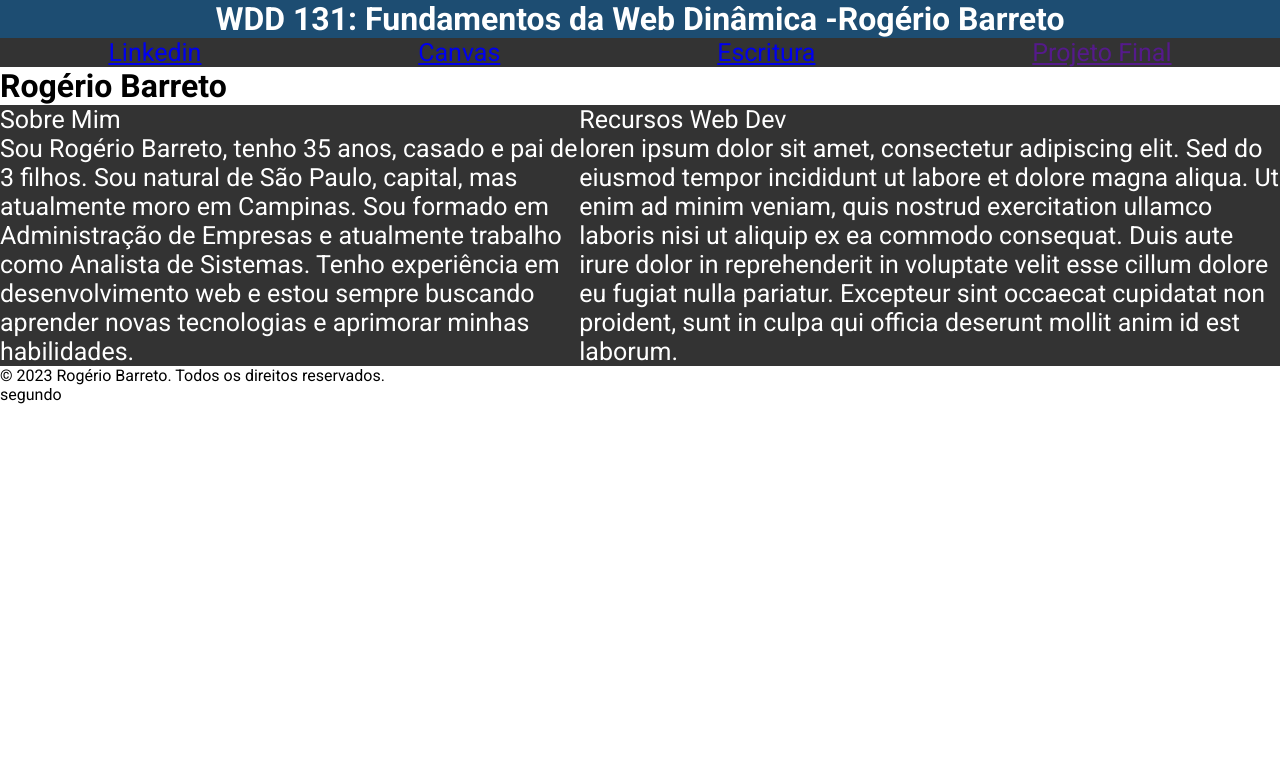
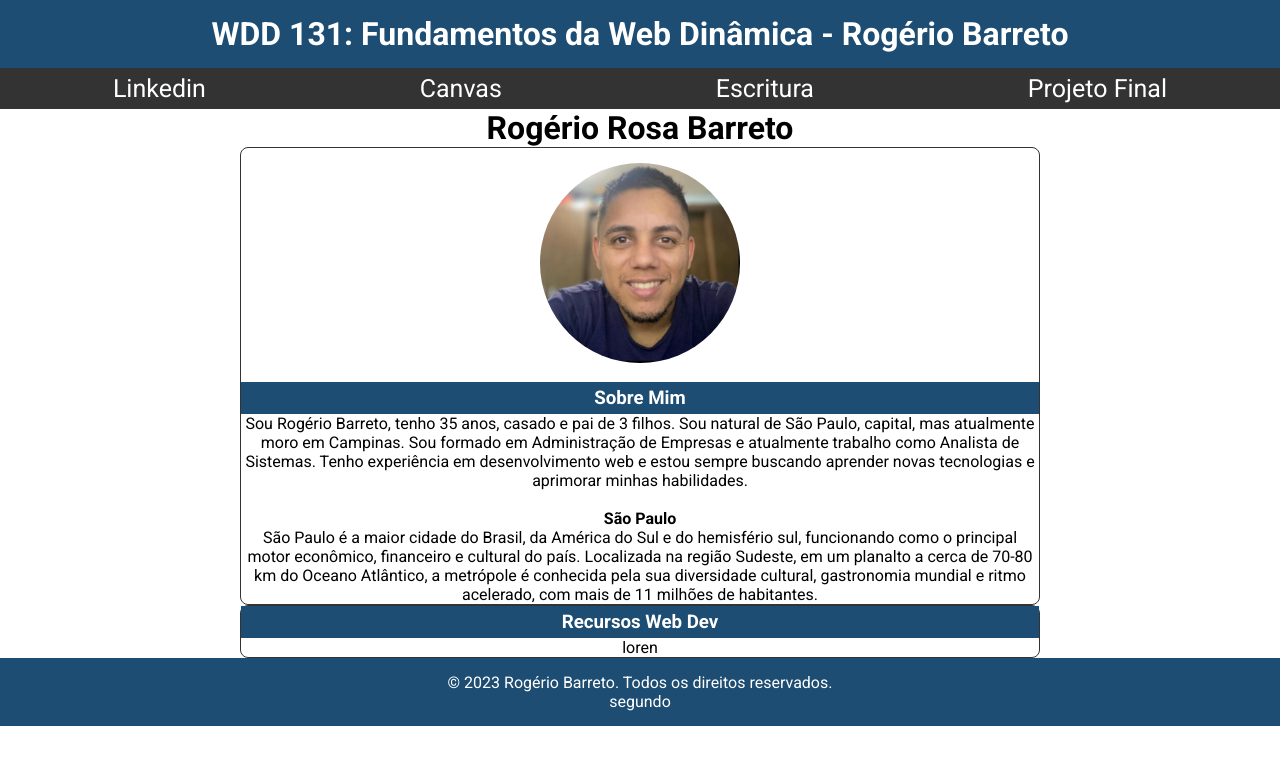
Before and after one commit to rogerbarreto27/wdd131, a plain HTML site: page index.html in a window 1280 px wide. Drawn offline with Linux system fonts and the light colour scheme.

Commit message:
sigo atualizando

```diff
--- a/estilos/base.css
+++ b/estilos/base.css
@@ -19,17 +19,58 @@ header {
   color: #fff;
 }
 
-nav {
+.texto {
+  padding: 15px;
+}
+
+.perfil {
+  border-radius: 50%;
+  margin: 15px;
+}
+footer {
+  display: block;
+  text-align: center;
+  padding: 15px;
+  background: var(--cor-destaque1);
+  color: #fff;
+}
+
+a {
+  text-decoration: none;
+  color: #fff;
+}
+
+.links {
   display: flex;
   justify-content: space-around;
   background: var(--cor-destaque2);
   color: #fff;
   font-size: 25px;
+  padding: 6px;
 }
 
 main {
   display: grid;
+  justify-items: center;
 }
 
+h3 {
+  background: var(--cor-destaque1);
+  color: #fff;
+  padding: 5px;
+}
 .card {
+  border: 1px solid var(--cor-destaque2);
+  border-radius: 8px;
+  text-align: center;
+  width: 800px;
+  height: auto;
 }
+
+.card1 {
+  border: 1px solid var(--cor-destaque2);
+  border-radius: 8px;
+  text-align: center;
+  width: 800px;
+  height: auto;
+}
--- a/index.html
+++ b/index.html
@@ -16,8 +16,8 @@
 
 <body>
     <header>
-        <h1>WDD 131: Fundamentos da Web Dinâmica -Rogério Barreto</h1>
-        <nav>
+        <h1 class="texto">WDD 131: Fundamentos da Web Dinâmica - Rogério Barreto</h1>
+        <nav class="links">
             <a href="https://www.linkedin.com/in/rogerio-barreto/">Linkedin</a>
             <a href="https://byupw.instructure.com/">Canvas</a>
             <a href="https://www.churchofjesuschrist.org/study/scriptures/bofm/1-ne/3?lang=por">Escritura</a>
@@ -25,25 +25,26 @@
         </nav>
     </header>
     <main>
-        <h1>Rogério Barreto</h1>
+        <h1>Rogério Rosa Barreto</h1>
         <nav class="divisao">
-            <section class="card">Sobre Mim
+            <section class="card">
+                <img class="perfil" src="imagens/perfil.jpg" alt="Foto de Rogério Barreto" width="200" height="200">
+                <h3>Sobre Mim</h3>
                 <p>Sou Rogério Barreto, tenho 35 anos, casado e pai de 3 filhos. Sou natural de São Paulo, capital, mas
                     atualmente moro em Campinas. Sou formado em Administração de Empresas e atualmente trabalho como
                     Analista de Sistemas. Tenho experiência em desenvolvimento web e estou sempre buscando aprender
                     novas
                     tecnologias e aprimorar minhas habilidades.</p>
+                <br>
+                <h4>São Paulo</h4>
+                <p>São Paulo é a maior cidade do Brasil, da América do Sul e do hemisfério sul, funcionando como o
+                    principal motor econômico, financeiro e cultural do país. Localizada na região Sudeste, em um
+                    planalto a cerca de 70-80 km do Oceano Atlântico, a metrópole é conhecida pela sua diversidade
+                    cultural, gastronomia mundial e ritmo acelerado, com mais de 11 milhões de habitantes.</p>
             </section>
-            <section class="card">Recursos Web Dev
-                <p>loren ipsum dolor sit amet, consectetur adipiscing elit. Sed do eiusmod tempor incididunt ut labore
-                    et
-                    dolore
-                    magna aliqua. Ut enim ad minim veniam, quis nostrud exercitation ullamco laboris nisi ut aliquip ex
-                    ea
-                    commodo consequat. Duis aute irure dolor in reprehenderit in voluptate velit esse cillum dolore eu
-                    fugiat nulla pariatur. Excepteur sint occaecat cupidatat non proident, sunt in culpa qui officia
-                    deserunt mollit anim id est laborum.</p>
-                </p>
+            <section class="card1">
+                <h3>Recursos Web Dev</h3>
+                <p>loren</p>
             </section>
         </nav>
     </main>
```
Also changed, not shown: imagens/perfil.jpg (added).
